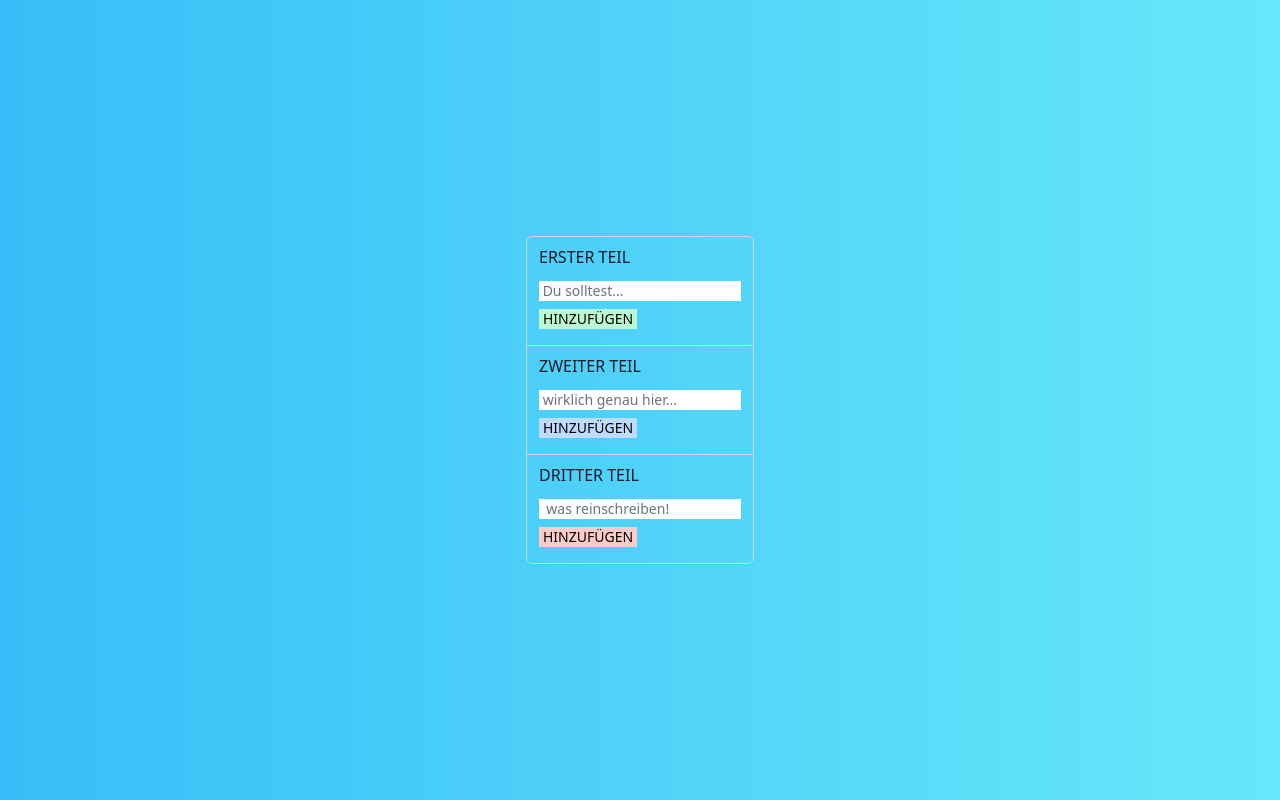
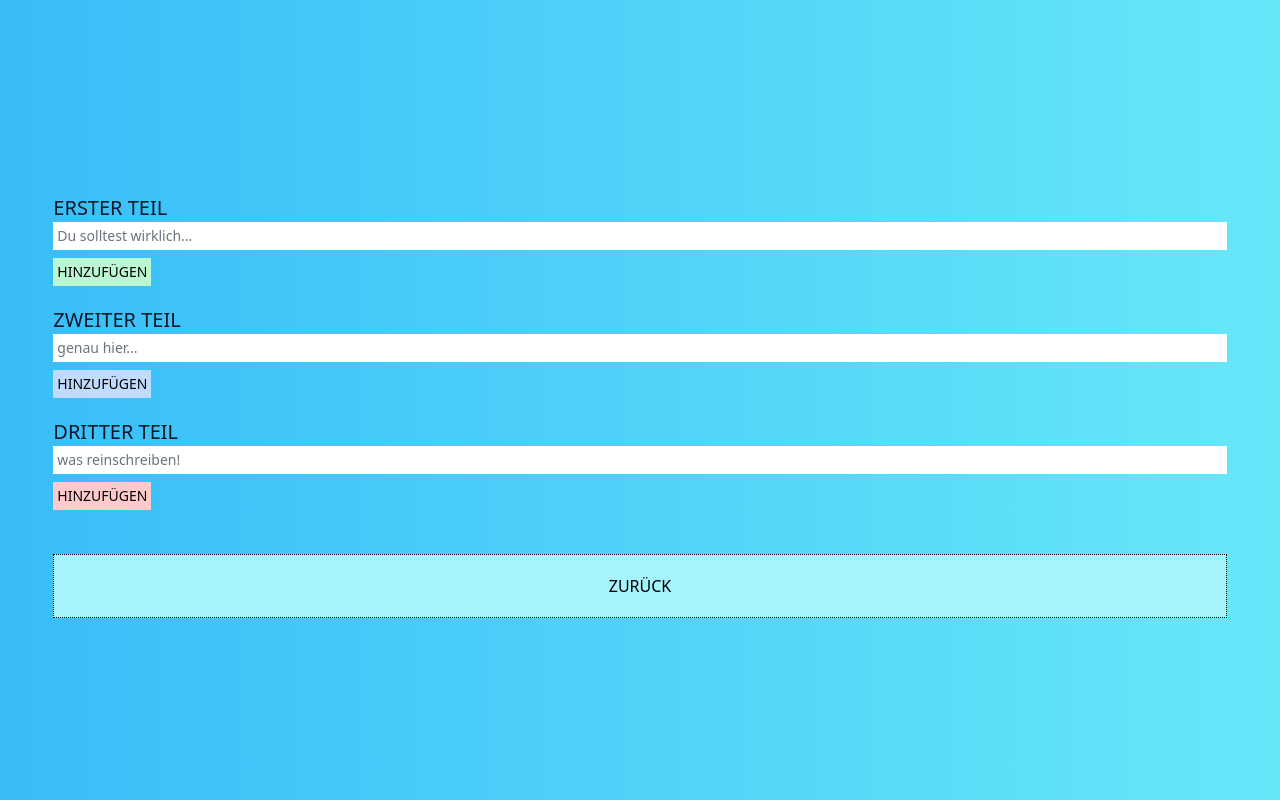
Before and after one commit to smnbnr/tipsfuersleben, a Next.js app: page /add in a window 1280 px wide. Built offline with nearby package versions, Linux system fonts and the light colour scheme.

Commit message:
fix styling issues

```diff
--- a/components/AddButton.tsx
+++ b/components/AddButton.tsx
@@ -2,7 +2,7 @@ import Link from "next/link";
 
 const AddButton = ({ onClick }: any) => {
   return (
-    <button className="border border-black border-solid h-16 flex justify-center items-center gap-2 w-11/12 mt-9 bg-cyan-200">
+    <button className="border border-dotted border-gray-900 h-16 flex justify-center items-center gap-2 w-11/12 mt-9 bg-cyan-200">
       <Link href="/add">WAS EIGENES HINZUFÜGEN</Link>
     </button>
   );
--- a/components/Form.tsx
+++ b/components/Form.tsx
@@ -1,9 +1,11 @@
 const Form = () => {
-  // Vielleicht den Border entfernen...
   return (
-    <div className="isolate -space-y-px rounded-md shadow-sm">
-      <div className="relative rounded-md border rounded-b-none border-gray-300 px-3 py-2 focus-within:z-10 focus-within:border-green-200 focus-within:ring-1 focus-within:ring-green-200">
-        <label htmlFor="name" className="mb-3 block font-medium text-gray-900">
+    <div className="flex flex-col w-full">
+      <div className="relative focus-within:z-10 focus-within:border-green-200 focus-within:ring-1 focus-within:ring-green-200">
+        <label
+          htmlFor="name"
+          className="mt-3 block font-medium text-xl text-gray-900"
+        >
           ERSTER TEIL
         </label>
 
@@ -11,19 +13,19 @@ const Form = () => {
           type="text"
           name="name"
           id="name"
-          className="block w-full border-0 p-0 text-gray-900 placeholder-gray-500 focus:ring-0 sm:text-sm"
-          placeholder=" Du solltest..."
+          className="block w-full border-0 p-1 py-1 text-gray-900 placeholder-gray-500 focus:ring-0 sm:text-sm"
+          placeholder="Du solltest wirklich..."
         />
         <input
           type="submit"
           value="HINZUFÜGEN"
-          className="my-2 px-1 bg-green-200 text-sm"
+          className="my-2 px-1 py-1 bg-green-200 text-sm"
         ></input>
       </div>
-      <div className="relative rounded-t-none border border-gray-300 px-3 py-2 focus-within:z-10 focus-within:border-blue-200 focus-within:ring-1 focus-within:ring-blue-200">
+      <div className="relative focus-within:z-10 focus-within:border-blue-200 focus-within:ring-1 focus-within:ring-blue-200">
         <label
           htmlFor="job-title"
-          className="mb-3 block font-medium text-gray-900"
+          className="mt-3 block font-medium text-gray-900 text-xl"
         >
           ZWEITER TEIL
         </label>
@@ -31,19 +33,19 @@ const Form = () => {
           type="text"
           name="job-title"
           id="job-title"
-          className="block w-full border-0 p-0 text-gray-900 placeholder-gray-500 focus:ring-0 sm:text-sm"
-          placeholder=" wirklich genau hier..."
+          className="block w-full border-0 p-1 py-1 text-gray-900 placeholder-gray-500 focus:ring-0 sm:text-sm"
+          placeholder="genau hier..."
         />
         <input
           type="submit"
           value="HINZUFÜGEN"
-          className="my-2 px-1 bg-blue-200 text-sm"
+          className="my-2 px-1 py-1 bg-blue-200 text-sm"
         ></input>
       </div>
-      <div className="relative rounded-md rounded-t-none border border-gray-300 px-3 py-2 focus-within:z-10 focus-within:border-red-200 focus-within:ring-1 focus-within:ring-red-200">
+      <div className="relative focus-within:z-10 focus-within:border-red-200 focus-within:ring-1 focus-within:ring-red-200">
         <label
           htmlFor="job-title"
-          className="mb-3 block font-medium text-gray-900"
+          className="mt-3 block font-medium text-gray-900 text-xl"
         >
           DRITTER TEIL
         </label>
@@ -51,13 +53,13 @@ const Form = () => {
           type="text"
           name="job-title"
           id="job-title"
-          className="block w-full border-0 p-0 text-gray-900 placeholder-gray-500 focus:ring-0 sm:text-sm"
-          placeholder="  was reinschreiben!"
+          className="block w-full border-0 p-1 py-1 text-gray-900 placeholder-gray-500 focus:ring-0 sm:text-sm"
+          placeholder="was reinschreiben!"
         />
         <input
           type="submit"
           value="HINZUFÜGEN"
-          className="my-2 px-1 bg-red-200 text-sm"
+          className="my-2 px-1 py-1 bg-red-200 text-sm"
         ></input>
       </div>
     </div>
--- a/components/Header.tsx
+++ b/components/Header.tsx
@@ -2,7 +2,7 @@ const Header = () => {
   return (
     <div className="w-11/12 flex flex-col items-center mt-7">
       <img src="/chaise.svg" alt="sofa"></img>
-      <h1 className="text-3xl mb-10 mt-7 font-extrabold">LEBENSLOTSE</h1>
+      <h1 className="text-3xl mb-10 mt-7 font-extrabold">SCHNELLE HILFE</h1>
     </div>
   );
 };
--- /dev/null
+++ b/components/Randombutton.tsx
@@ -0,0 +1,5 @@
+const Randombutton = () => {
+  return <div>Enter</div>;
+};
+
+export default Randombutton;
--- a/components/Slider.tsx
+++ b/components/Slider.tsx
@@ -1,7 +1,6 @@
-import { Swiper, SwiperSlide } from "swiper/react";
+import { Swiper, SwiperSlide, useSwiper } from "swiper/react";
 import { EffectCreative } from "swiper";
 import "swiper/css";
-
 import "swiper/css/effect-creative";
 
 interface SliderProps {
@@ -26,8 +25,6 @@ const Slider = ({ text, color }: SliderProps) => {
       spaceBetween={5}
       slidesPerView={1}
       loop={true}
-      onSlideChange={() => console.log("slide change")}
-      onSwiper={(swiper) => console.log(swiper)}
     >
       {text.map((e, i) => (
         <SwiperSlide
--- a/src/pages/add.tsx
+++ b/src/pages/add.tsx
@@ -1,11 +1,15 @@
 import Form from "components/Form";
+import Link from "next/link";
 
 const add = () => {
   return (
     <div className="flex flex-col justify-center items-center min-h-screen w-full bg-gradient-to-r from-sky-400 to-cyan-300">
-      <div className="flex justify-center">
-        <Form></Form>
+      <div className="flex justify-center w-11/12">
+        <Form />
       </div>
+      <button className="border border-black border-dotted w-11/12 h-16 flex justify-center items-center gap-2 mt-9 bg-cyan-200">
+        <Link href="/">ZURÜCK</Link>
+      </button>
     </div>
   );
 };
--- a/src/pages/index.tsx
+++ b/src/pages/index.tsx
@@ -1,6 +1,6 @@
 import Head from "next/head";
 import { Inter } from "@next/font/google";
-import { useState } from "react";
+import { useEffect, useState } from "react";
 import Slider from "components/Slider";
 import { useSwiper } from "swiper/react";
 import Header from "components/Header";
@@ -151,6 +151,7 @@ export default function Home() {
     "auf die Tränendrüse drücken",
     "die Familie aus dem Spiel lassen",
   ]);
+
   return (
     <>
       <Head>
```
Also changed, not shown: 1 other file (tests, documents, lock files or other folders).
